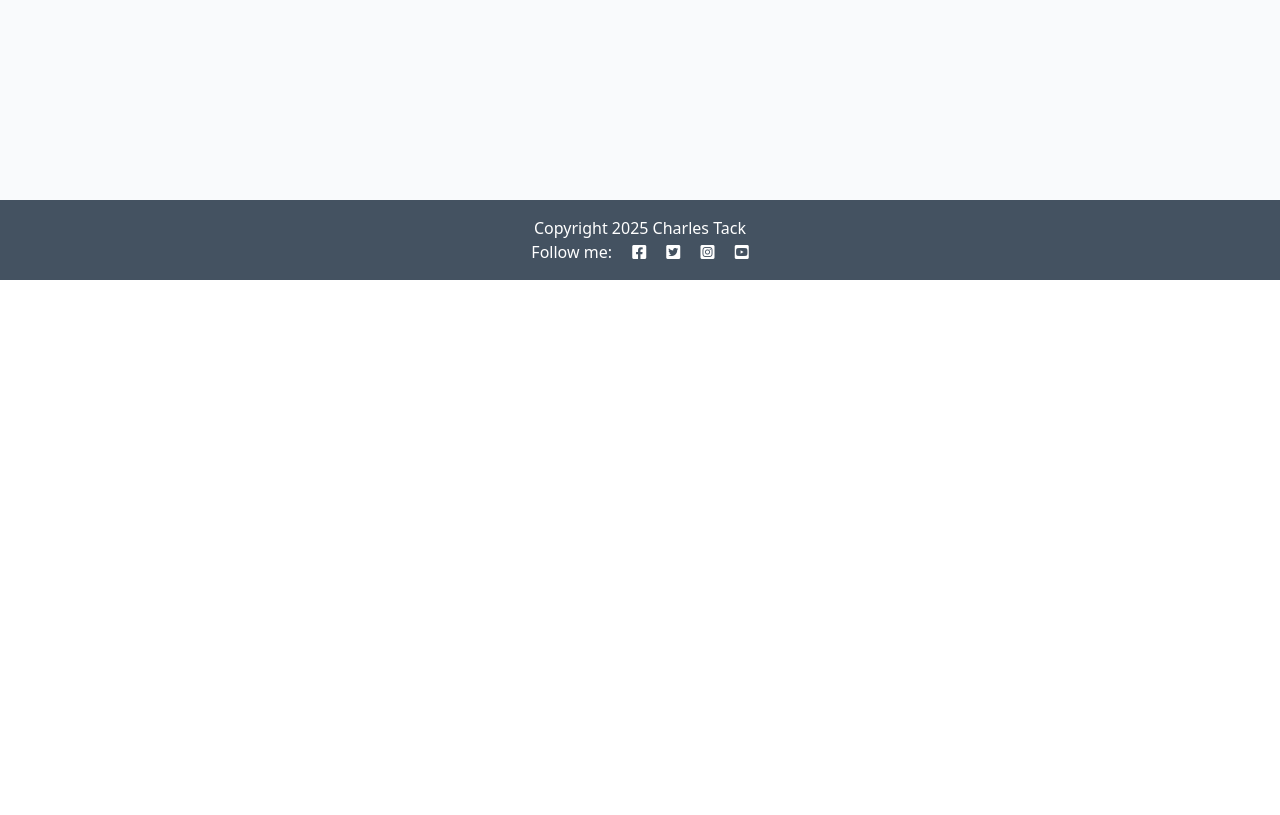
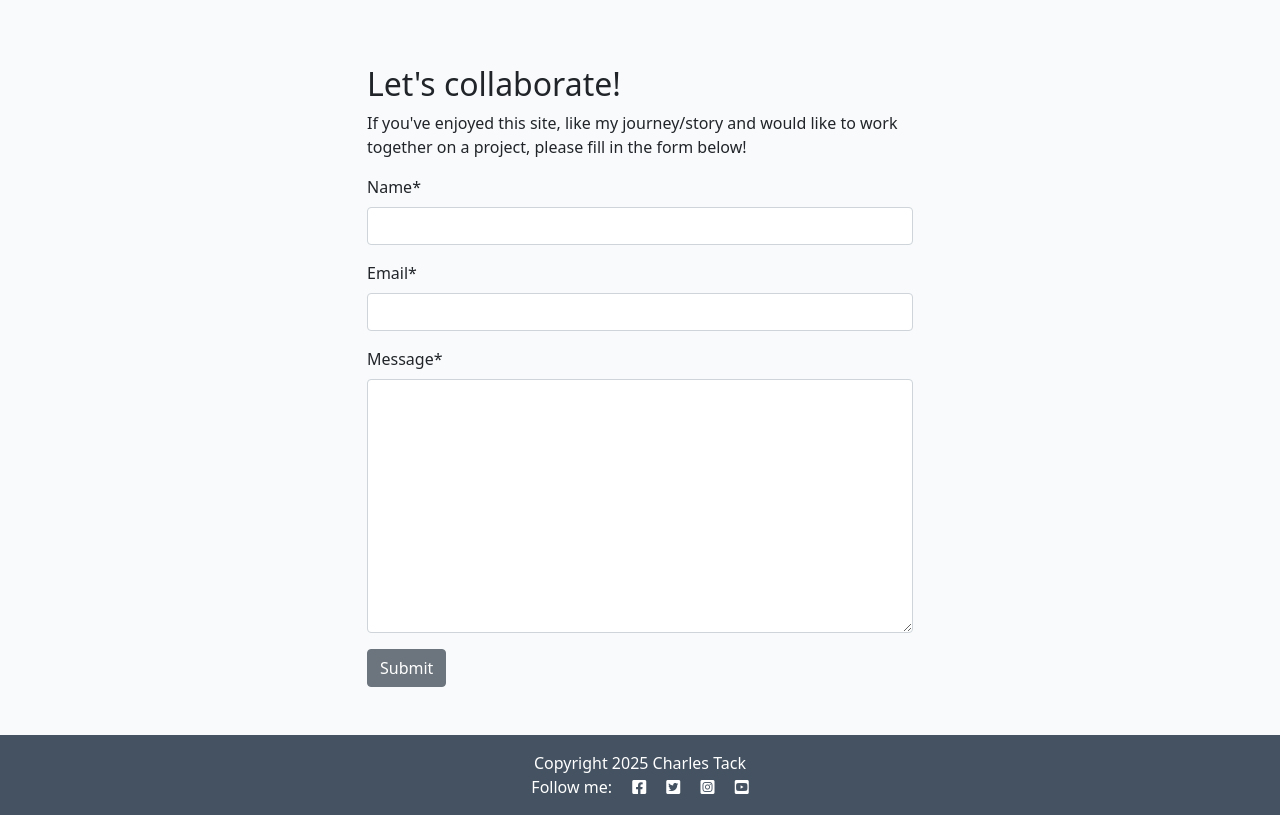
Before and after one commit to CharlesTack/AllCoopedUp, a Django app: page /about/ in a window 1280 px wide. Shown: the part 520-1335 px from the top of the page. Before the commit the page ends 800 px from the top, so only its background shows below. Run offline with Django 5.2, Linux system fonts and the light colour scheme; data that the repository does not hold is empty; some libraries are stand-ins or nearby versions.

Commit message:
add collaborate form

```diff
--- /dev/null
+++ b/about/forms.py
@@ -0,0 +1,8 @@
+from .models import CollaborateRequest
+from django import forms
+
+
+class CollaborateForm(forms.ModelForm):
+    class Meta:
+        model = CollaborateRequest
+        fields = ('name', 'email', 'message')
--- a/about/models.py
+++ b/about/models.py
@@ -16,16 +16,15 @@ class About(models.Model):
     def __str__(self):
         return self.title
 
-# Commented out below as it's too early for this yet
 
-# class CollaborateRequest(models.Model):
-#     """
-#     Stores a single collaboration request message
-#     """
-#     name = models.CharField(max_length=200)
-#     email = models.EmailField()
-#     message = models.TextField()
-#     read = models.BooleanField(default=False)
+class CollaborateRequest(models.Model):
+    """
+    Stores a single collaboration request message
+    """
+    name = models.CharField(max_length=200)
+    email = models.EmailField()
+    message = models.TextField()
+    read = models.BooleanField(default=False)
 
-#     def __str__(self):
-#         return f"Collaboration request from {self.name}"
+    def __str__(self):
+        return f"Collaboration request from {self.name}"
--- a/about/templates/about/about.html
+++ b/about/templates/about/about.html
@@ -1,12 +1,14 @@
 {% extends 'base.html' %}
 {% block content %}
 {% load static %}
+{% load crispy_forms_tags %}
+
 <div class="container mt-5">
   <div class="row">
-    <div class="col-4 text-center">
-      <img src="{% static 'images/placeholder.png' %}" width="75%" />
+    <div class="col-12 col-md-4 text-center">
+      <img src="{% static 'images/placeholder.png' %}" width="75%">
     </div>
-    <div class="col-8">
+    <div class="col-12 col-md-8">
       <!-- Title goes between these h2 tags -->
       <h2>{{ about.title }}</h2>
       <!-- Content goes directly underneath this -->
@@ -20,5 +22,19 @@
       <p class="text-end"><em>Updated on: {{ about.updated_on }}</em></p>
     </div>
   </div>
+  <div class="row justify-content-center">
+    <div class="col-12 col-md-6 my-5">
+      <h2>Let's collaborate!</h2>
+      <p>If you've enjoyed this site, like my journey/story and would like
+        to work together on a project, please fill in the form below!</p>
+
+        <form method="post">
+          {{ collaborate_form | crispy }}
+          {% csrf_token %}
+          <button class="btn btn-secondary"
+            type="submit">Submit</button>
+        </form>
+    </div>
+  </div>
 </div>
 {% endblock content %}
--- a/about/views.py
+++ b/about/views.py
@@ -1,5 +1,6 @@
 from django.shortcuts import render
 from .models import About
+from .forms import CollaborateForm
 
 # Create your views here.
 
@@ -9,11 +10,15 @@ def about_me(request):
     Renders the About page
     """
     about = About.objects.all().order_by('-updated_on').first()
+    collaborate_form = CollaborateForm()
 
     return render(
         request,
         "about/about.html",
-        {"about": about},
+        {
+            "about": about,
+            "collaborate_form": collaborate_form
+        },
     )
 
 
```
Also changed, not shown: about/admin.py (+7 -9 lines).
